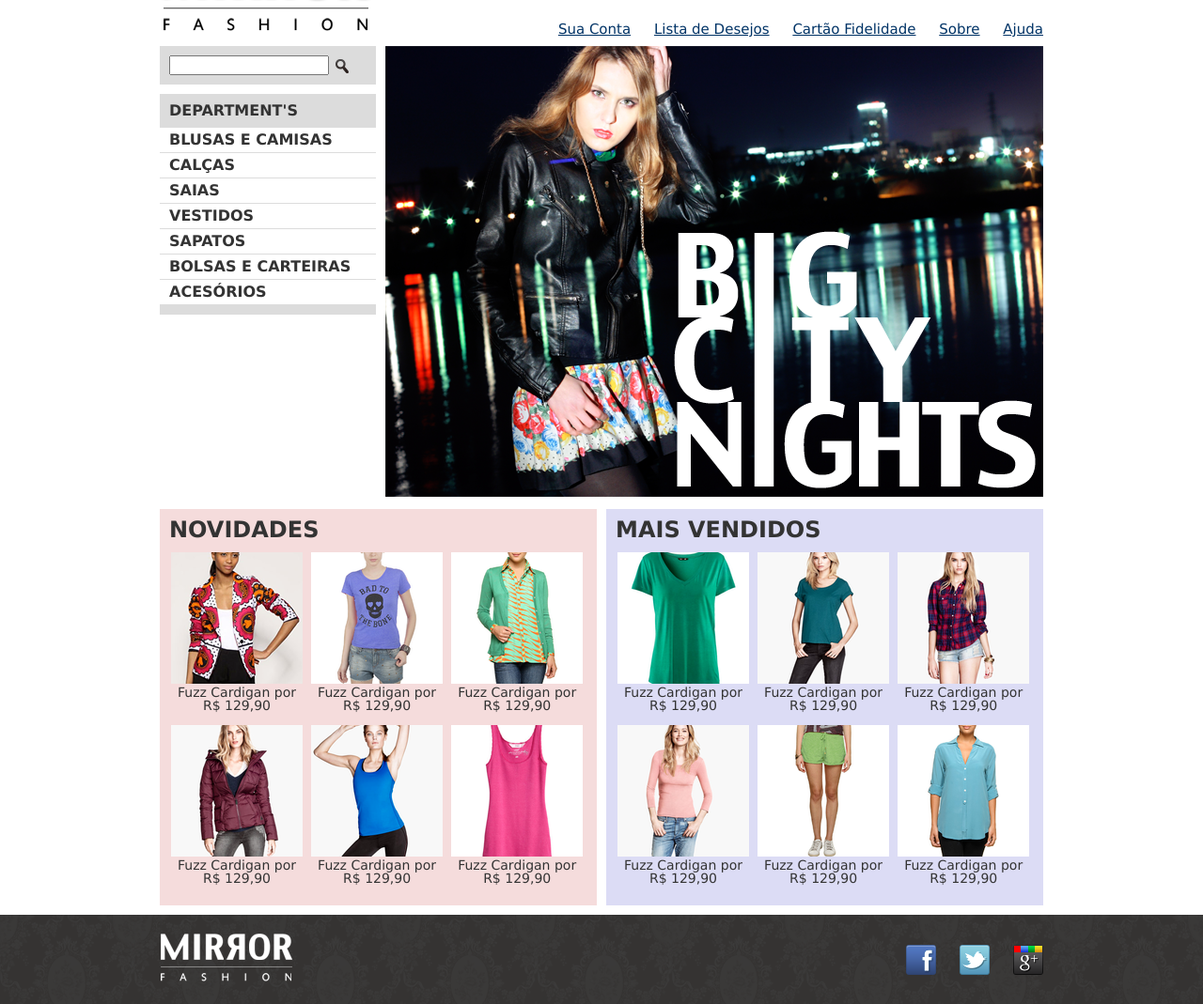
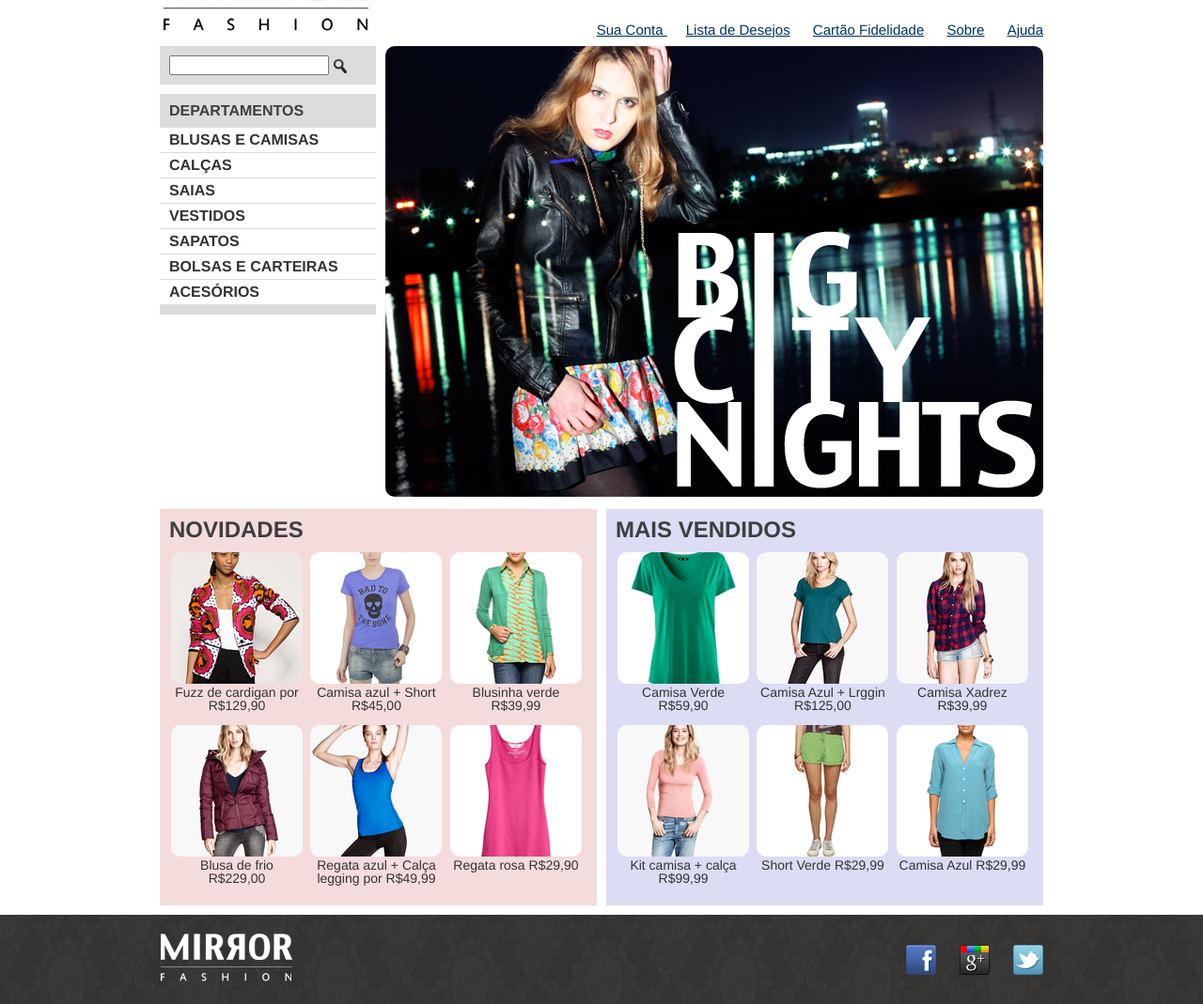
Before and after one commit to Atarian-ByVoid/Mirror-Fashion, a plain HTML site: page index.html in a window 1280 px wide. Shown: the part 49-1118 px from the top of the page at 94% size. Drawn offline with Linux system fonts and the light colour scheme.

Commit message:
feat: Lab 9 - implementação do hover e add

```diff
--- a/css/estilo.css
+++ b/css/estilo.css
@@ -1,71 +1,10 @@
 .sacola {
-	background: url(/img/sacola.png) no-repeat top right;
+	background: url(../img/sacola.png) no-repeat top right;
 	font-size: 14px;
 	padding-right: 35px;
 	padding-top: 8px;
 	text-align: right;
 	width: 140px;
-
-
-	position: absolute;
-	top: 0;
-	right: 0;
-
-
-}
-
-.menu-opcoes ul {
-	font-size: 15px;
-
-}
-
-.menu-opcoes {
-	position: absolute;
-	bottom: 0;
-	right: 0;
-
-
-}
-
-.menu-opcoes ul li {
-	display: inline-block;
-	margin-left: 20px;
-}
-
-.menu-opcoes a {
-	color: #003366;
-}
-
-body {
-	color: #333333;
-	font-family: "Lucida Sans Unicode", "Lucida Grande", sans-serif;
-}
-
-.contanier {
-	margin: 0 auto;
-	width: 940px;
-}
-
-header {
-	position: relative;
-
-}
-
-.container {
-	margin: 0px auto;
-	width: 940px;
-}
-
-
-.sacola {
-	background: url(../img/sacola.png) no-repeat top right;
-
-	font-size: 14px;
-	padding-right: 35px;
-	padding-top: 8px;
-	text-align: right;
-	width: 140px;
-
 	position: absolute;
 	top: 0;
 	right: 0;
@@ -95,37 +34,55 @@ header {
 	width: 940px;
 }
 
+.container img {
+	border-radius: 10px;
+	-webkit-border-radius: 10px;
+	-moz-border-radius: 10px;
+	-ms-border-radius: 10px;
+	-o-border-radius: 10px;
+}
+
+#image {
+	border-radius: 0;
+	-webkit-border-radius: 0;
+	-moz-border-radius: 0;
+	-ms-border-radius: 0;
+	-o-border-radius: 0;
+}
+
+#image-rodape {
+	border-radius: 0;
+}
+
 header {
 	position: relative;
 }
 
 body {
-	color: #333333;
-	font-family: "Lucida Sans Unicode", "Lucida Grande", sans-serif;
+	color: #3e3e3e;
+	font-family: 'Franklin Gothic Medium', 'Arial Narrow', Arial, sans-serif;
+	margin-left: auto;
+	margin-right: auto;
+
 }
 
-.busca,
-.menu-departamentos {
+.busca, .menu-departamentos {
 	background-color: #dcdcdc;
 	font-weight: bold;
 	text-transform: uppercase;
 	margin-right: 10px;
 	width: 230px;
-
 	float: left;
 }
 
 .menu-departamentos {
 	clear: left;
 	/* Não permite que a classe busca flutue a esquerda */
-
 	margin-top: 10px;
 	padding-bottom: 10px;
 }
 
-.busca h2,
-.busca form,
-.menu-departamentos h2 {
+.busca h2, .busca form, .menu-departamentos h2 {
 	margin: 10px;
 }
 
@@ -150,7 +107,6 @@ body {
 
 .destaque {
 	margin-top: 10px;
-
 }
 
 .painel {
@@ -165,14 +121,6 @@ body {
 
 .mais-vendidos {
 	float: right;
-}
-
-.painel li {
-	display: inline-block;
-	vertical-align: top;
-	width: 140px;
-	margin: 2px;
-	padding-bottom: 10px;
 }
 
 .painel h2 {
@@ -197,6 +145,33 @@ body {
 	background-color: #dcdcf5;
 }
 
+.painel li {
+	display: inline-block;
+	vertical-align: top;
+	width: 140px;
+	margin: 2px;
+	padding-bottom: 10px;
+}
+
+.social a {
+	height: 32px;
+	width: 32px;
+	display: block;
+	text-indent: -9999px;
+}
+
+.social a[href*="facebook.com"] {
+	background-image: url(../img/facebook.png);
+}
+
+.social a[href*="plus.google.com"] {
+	background-image: url(../img/googleplus.png);
+}
+
+.social a[href*="twitter.com"] {
+	background-image: url(../img/twitter.png);
+}
+
 footer {
 	background-image: url(../img/fundo-rodape.png);
 	clear: both;
@@ -207,34 +182,39 @@ footer .container {
 	position: relative;
 }
 
-.social a {
-	/* tamanho da imagem */
-	height: 32px;
-	width: 32px;
-	/* image replacement */
-	display: block;
-	text-indent: -9999px;
-}
-
-.social a[href*="facebook.com"] {
-	background-image: url(../img/facebook.png);
-}
-
-.social a[href*="twitter.com"] {
-	background-image: url(../img/twitter.png);
-}
-
-.social a[href*="plus.google.com"] {
-	background-image: url(../img/googleplus.png);
-}
 
 .social {
 	position: absolute;
 	top: 12px;
 	right: 0;
+
 }
 
 .social li {
 	float: left;
 	margin-left: 25px;
 }
+
+.menu-opcoes a:hover {
+	color: #007dc6;
+}
+
+.menu-opcoes a:active {
+	color: red;
+}
+
+.menu-departamentos li ul {
+	display: none;
+}
+
+.menu-departamentos li:hover ul {
+	display: block;
+}
+
+.menu-departamentos ul ul li {
+	background-color: #dcdcdc;
+}
+
+.menu-departamentos li li a:before {
+	content: '- ';
+}
--- a/css/sobre.css
+++ b/css/sobre.css
@@ -1,14 +1,47 @@
-body{
-    color: #3e3e3e;
-    font-family:'Franklin Gothic Medium', 'Arial Narrow', Arial, sans-serif;
-    margin-left: auto;
-    margin-right: auto;
+.sacola {
+    background: url(../img/sacola.png) no-repeat top right;
+    font-size: 14px;
+    padding-right: 35px;
+    padding-top: 8px;
+    text-align: right;
+    width: 140px;
+    position: absolute;
+    top: 0;
+    left: 60%;
+}
+
+.menu-opcoes {
+    margin-left: 40%;
+}
+
+.menu-opcoes ul {
+    font-size: 15px;
+}
+
+.menu-opcoes ul li {
+    display: inline;
+    margin-left: 20px;
+}
+
+.menu-opcoes a {
+    color: #003366;
+}
+
+.container {
+    margin: 0 auto;
     width: 940px;
 
 }
 
+body {
+    color: #3e3e3e;
+    font-family: 'Franklin Gothic Medium', 'Arial Narrow', Arial, sans-serif;
+    margin-left: auto;
+    margin-right: auto;
 
-h1{
+}
+
+h1 {
     background-image: url(img\body-background.png);
     padding: 10px;
     border-style: outset;
@@ -16,15 +49,16 @@ h1{
     border-width: 8px;
     margin-bottom: 8px;
     margin-top: 10px;
+    width: 940px;
 
 }
 
-h2{
+h2 {
     border-bottom: 2px groove #3e3e3e;
     border-style: outset;
     margin-top: 30px;
     text-align: center;
-     border-style: outset;
+    border-style: outset;
     border-radius: 40px;
     border-width: 6px;
     border-width: 1.2vh;
@@ -33,14 +67,15 @@ h2{
     margin-bottom: 20px;
 
 
+
 }
 
-p{
-    padding:  0 45px;
-    text-indent:  15px;
+p {
+    padding: 0 45px;
+    text-indent: 15px;
 }
 
-#centro-distribuicao{
+#centro-distribuicao {
     margin-left: auto;
     margin-right: auto;
     width: 550p;
@@ -49,50 +84,128 @@ p{
 
 }
 
-#familia-pelho{
-float: right;
-margin: 0 0  10px 10px;
+#familia-pelho {
+    float: right;
+    margin: 0 0 10px 10px;
 
 
 }
 
-#Logo{
-    border-radius:40px;
+#logo {
+    border-radius: 40px;
     text-align: center;
     border-width: 1.2vh;
     border-style: outset;
     width: 500px;
-    height:auto;
+    height: auto;
     margin: auto;
     margin-bottom: 30px;
-    border-bottom:groove black 7px;;
+    border-bottom: groove black 7px;
+    ;
 }
 
-#centrodist{
+#centrodist {
     margin-left: auto;
     margin-right: auto;
     width: 550px;
 }
 
-#rodape{
+#rodape {
     color: #777;
     margin: 30px 0;
     padding: 30px 0;
 }
 
-#rodape img{
+#rodape img {
     margin-right: 30px;
     vertical-align: middle;
     width: 94px;
 }
 
-#familia-pelho-image{
+#familia-pelho-image {
     border-radius: 10px;
 
 
 }
 
-#centro-distribuicao-image{
+#centro-distribuicao-image {
 
     border-radius: 10px;
 }
+
+
+
+/*Pseudo classes*/
+h1+p {
+    text-indent: 0;
+}
+
+p:first-letter {
+    font-weight: bold;
+    color: black;
+}
+
+p::first-line {
+    font-variant: small-caps;
+}
+
+
+.menu-opcoes a:hover {
+
+    color: aquamarine;
+}
+
+.menu-opcoes a:active {
+
+    color: red;
+}
+
+
+
+/* Estilização do footer*/
+footer {
+    background-image: url(../img/fundo-rodape.png);
+    clear: both;
+    padding: 20px 0;
+}
+
+footer .container {
+    position: relative;
+}
+
+.social a {
+    /* tamanho da imagem */
+    height: 32px;
+    width: 32px;
+    /* image replacement */
+    display: block;
+    text-indent: -9999px;
+}
+
+.social a[href*="facebook.com"] {
+    background-image: url(../img/facebook.png);
+}
+
+.social a[href*="twitter.com"] {
+    background-image: url(../img/twitter.png);
+}
+
+.social a[href*="plus.google.com"] {
+    background-image: url(../img/googleplus.png);
+}
+
+.social a[href*="github.com"] {
+    background-image: url(../img/gitHub.png);
+
+}
+
+.social {
+    position: absolute;
+    top: 12px;
+    right: 0;
+}
+
+.social li {
+    float: left;
+    margin-left: 25px;
+}
--- a/index.html
+++ b/index.html
@@ -11,38 +11,40 @@
 	<title>Mirror</title>
 </head>
 
+</head>
+
 <body>
-
-	<header class="contanier">
-		<h1><img src="img/logo.png" alt="Mirror Fashion"></h1>
-
-		<p class="sacola">
-			Nenhum item na sacola de compras
-		</p>
-
+	<header class="container">
+		<h1>
+			<figure><img id="image" src="/img/logo.png" alt="Mirror Fashion" /></figure>
+		</h1>
+		<p class="sacola">Nenhum item na sacola de compras</p>
 		<nav class="menu-opcoes">
-			<ul>
-				<li><a href="#">Sua Conta</a></li>
-				<li><a href="#">Lista de Desejos</a></li>
-				<li><a href="#">Cartão Fidelidade</a></li>
-				<li><a href="/pages/sobre.html">Sobre</a></li>
-				<li><a href="#">Ajuda</a></li>
+			<ul class="menu">
+				<li><a href="conta"> Sua Conta </a></li>
+				<li><a href="desejos">Lista de Desejos</a></li>
+				<li><a href="cartao">Cartão Fidelidade</a></li>
+				<li><a href="pages/sobre.html">Sobre</a></li>
+				<li><a href="ajuda">Ajuda</a></li>
 			</ul>
 		</nav>
 	</header>
-
 	<div class="container destaque">
 		<section class="busca">
-			<form action="">
-				<input type="search">
-				<input type="image" src="img/busca.png">
-			</form>
+			<form action=""> <input type="search" /> <input type="image" src="img/busca.png" /> </form>
 		</section> <!-- Fim da busca -->
 		<section class="menu-departamentos">
-			<h2>department's</h2>
+			<h2>Departamentos</h2>
 			<nav>
 				<ul>
-					<li><a href="#">Blusas e Camisas</a></li>
+					<li><a href="#">Blusas e Camisas</a>
+						<ul>
+							<li><a href="#">Manga curta</a></li>
+							<li><a href="#">Manga comprida</a></li>
+							<li><a href="#">Camisa social</a></li>
+							<li><a href="#">Camisa casual</a></li>
+						</ul>
+					</li>
 					<li><a href="#">Calças</a></li>
 					<li><a href="#">Saias</a></li>
 					<li><a href="#">Vestidos</a></li>
@@ -51,131 +53,91 @@
 					<li><a href="#">Acesórios</a></li>
 				</ul>
 			</nav>
-		</section> <!--  Fim  menu departamenos -->
-		<img src="img/destaque-home.png" alt="Promoção: Big City Night">
-	</div> <!-- fim .container .destaque -->
-	<div class="container paineis"><!-- os paineis de novidades e mais vendidos entrarão aqui dentro -->
+		</section> <!-- Fim menu departamenos -->
+
+		<img src="img/destaque-home.png" alt="Promoção: Big City Night" />
+	</div> <!-- Fim container de destaques -->
+	<div class="container paineis">
 		<section class="painel novidades">
 			<h2>Novidades</h2>
 			<ol>
-				<!-- primeiro produto -->
-				<li>
-					<a href=" ">
-						<figure>
-							<img src="img/produtos/miniatura1.png">
-							<figcaption>Fuzz Cardigan por R$ 129,90</figcaption>
+				<li> <a href="produto.html">
+						<figure> <img src="img/produtos/miniatura1.png" />
+							<figcaption>Fuzz de cardigan por R$129,90</figcaption>
 						</figure>
-					</a>
-				</li>
-				<li>
-					<a href=" ">
-						<figure>
-							<img src="img/produtos/miniatura2.png">
-							<figcaption>Fuzz Cardigan por R$ 129,90</figcaption>
+					</a> </li>
+				<li> <a href="produto.html">
+						<figure> <img src="img/produtos/miniatura2.png" />
+							<figcaption>Camisa azul + Short R$45,00</figcaption>
 						</figure>
-					</a>
-				</li>
-				<li>
-					<a href=" ">
-						<figure>
-							<img src="img/produtos/miniatura3.png">
-							<figcaption>Fuzz Cardigan por R$ 129,90</figcaption>
+					</a> </li>
+				<li> <a href="produto.html">
+						<figure> <img src="img/produtos/miniatura3.png" />
+							<figcaption>Blusinha verde R$39,99</figcaption>
 						</figure>
-					</a>
-				</li>
-				<li>
-					<a href=" ">
-						<figure>
-							<img src="img/produtos/miniatura4.png">
-							<figcaption>Fuzz Cardigan por R$ 129,90</figcaption>
+					</a> </li>
+				<li> <a href="produto.html">
+						<figure> <img src="img/produtos/miniatura4.png" />
+							<figcaption>Blusa de frio R$229,00</figcaption>
 						</figure>
-					</a>
-				</li>
-				<li>
-					<a href=" ">
-						<figure>
-							<img src="img/produtos/miniatura5.png">
-							<figcaption>Fuzz Cardigan por R$ 129,90</figcaption>
+					</a> </li>
+				<li> <a href="produto.html">
+						<figure> <img src="img/produtos/miniatura5.png" />
+							<figcaption>Regata azul + Calça legging por R$49,99</figcaption>
 						</figure>
-					</a>
-				</li>
-				<li>
-					<a href=" ">
-						<figure>
-							<img src="img/produtos/miniatura6.png">
-							<figcaption>Fuzz Cardigan por R$ 129,90</figcaption>
+					</a> </li>
+				<li> <a href="produto.html">
+						<figure> <img src="img/produtos/miniatura6.png" />
+							<figcaption>Regata rosa R$29,90</figcaption>
 						</figure>
-					</a>
-				</li>
-				<!-- coloque mais produtos aqui! -->
+					</a> </li>
 			</ol>
 		</section>
 		<section class="painel mais-vendidos">
-			<h2>Mais Vendidos</h2>
+			<h2>Mais vendidos</h2>
 			<ol>
-				<li>
-					<a href=" ">
-						<figure>
-							<img src="img/produtos/miniatura7.png">
-							<figcaption>Fuzz Cardigan por R$ 129,90</figcaption>
+				<li> <a href="produto.html">
+						<figure> <img src="img/produtos/miniatura7.png" />
+							<figcaption>Camisa Verde R$59,90</figcaption>
 						</figure>
-					</a>
-				</li>
-				<li>
-					<a href=" ">
-						<figure>
-							<img src="img/produtos/miniatura8.png">
-							<figcaption>Fuzz Cardigan por R$ 129,90</figcaption>
+					</a> </li>
+				<li> <a href="produto.html">
+						<figure> <img src="img/produtos/miniatura8.png" />
+							<figcaption>Camisa Azul + Lrggin R$125,00</figcaption>
 						</figure>
-					</a>
-				</li>
-				<li>
-					<a href=" ">
-						<figure>
-							<img src="img/produtos/miniatura9.png">
-							<figcaption>Fuzz Cardigan por R$ 129,90</figcaption>
+					</a> </li>
+				<li> <a href="produto.html">
+						<figure> <img src="img/produtos/miniatura9.png" />
+							<figcaption>Camisa Xadrez R$39,99</figcaption>
 						</figure>
-					</a>
-				</li>
-				<li>
-					<a href=" ">
-						<figure>
-							<img src="img/produtos/miniatura10.png">
-							<figcaption>Fuzz Cardigan por R$ 129,90</figcaption>
+					</a> </li>
+				<li> <a href="produto.html">
+						<figure> <img src="img/produtos/miniatura10.png" />
+							<figcaption>Kit camisa + calça R$99,99</figcaption>
 						</figure>
-					</a>
-				</li>
-				<li>
-					<a href=" ">
-						<figure>
-							<img src="img/produtos/miniatura11.png">
-							<figcaption>Fuzz Cardigan por R$ 129,90</figcaption>
+					</a> </li>
+				<li> <a href="produto.html">
+						<figure> <img src="img/produtos/miniatura11.png" />
+							<figcaption>Short Verde R$29,99</figcaption>
 						</figure>
-					</a>
-				</li>
-				<li>
-					<a href=" ">
-						<figure>
-							<img src="img/produtos/miniatura12.png">
-							<figcaption>Fuzz Cardigan por R$ 129,90</figcaption>
+					</a> </li>
+				<li> <a href="produto.html">
+						<figure> <img src="img/produtos/miniatura12.png" />
+							<figcaption>Camisa Azul R$29,99</figcaption>
 						</figure>
-					</a>
-				</li>
+					</a> </li>
 			</ol>
 		</section>
 	</div>
-
 	<footer>
-		<div class="container">
-			<img src="img/logo-rodape.png" alt="Logo Mirror Fashion">
+		<div class="container"> <img id="image-rodape" src="img/logo-rodape.png" alt="logo rodape" />
 			<ul class="social">
-				<li><a href="http://facebook.com/mirrorfashion">Facebook</a></li>
-				<li><a href="http://twitter.com/mirrorfashion">Twitter</a></li>
-				<li><a href="http://plus.google.com/mirrorfashion">Google+</a></li>
+				<li><a href="facebook.com"> Facebook </a></li>
+				<li><a href="plus.google.com"> Google </a></li>
+				<li><a href="twitter.com">Twitter</a></li>
 			</ul>
 		</div>
 	</footer>
-
 </body>
 
 </html>
```
Also changed, not shown: pages/sobre.html (+29 -6 lines), img/gitHub.png (added).
